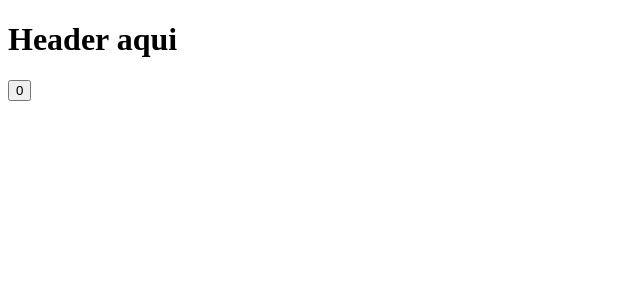
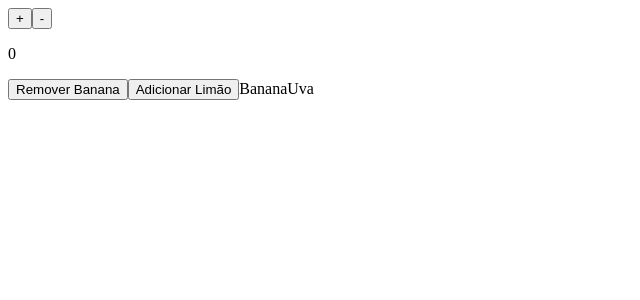
Before and after one commit to anthony-ricardox/react, a React (Vite) app in the folder react/: page / in a window 1280 px wide. Shown: the top 300 px of the page, without its empty margins (0-640 px from the left). Built offline with nearby package versions, Linux system fonts and the light colour scheme.

Commit message:
O useReducer serve para lidarmos com estados que possuam funções fixas responsáveis por modificar o mesmo.

```diff
--- /dev/null
+++ b/react/ex32-useReducer/App.jsx
@@ -0,0 +1,39 @@
+import React from "react";
+import Exemplo from "./Exemplo";
+
+function reducer(state, action) {
+  console.log(action);
+
+  switch (action) {
+    case "aumentar":
+      return state + 1;
+    case "diminuir":
+      return state - 1;
+    default:
+      throw new Error();
+  }
+
+  {
+    /*if(action == 'aumentar'){
+        return state + 1
+    }if(action == 'diminuir'){
+        return state - 1
+    }
+    return new error('Error action não existe')*/
+  }
+}
+const App = () => {
+  const [state, dispatch] = React.useReducer(reducer, 0);
+
+  return (
+    <>
+      <button onClick={() => dispatch("aumentar")}>+</button>
+      <button onClick={() => dispatch("diminuir")}>-</button>
+
+      <p>{state}</p>
+      <Exemplo />
+    </>
+  );
+};
+
+export default App;
--- /dev/null
+++ b/react/ex32-useReducer/Exemplo.jsx
@@ -0,0 +1,29 @@
+import React from "react";
+
+function reducer(state, action) {
+  switch (action.type) {
+    case "remover":
+      return state.filter((item) => item !== action.content);
+    case "adicionar":
+      return [...state, action.content];
+    default:
+      throw new Error();
+  }
+}
+const Exemplo = () => {
+  const [state, dispatch] = React.useReducer(reducer, ["Banana", "Uva"]);
+  return (
+    <div>
+      <button onClick={() => dispatch({ type: "remover", content: "Banana" })}>
+        Remover Banana
+      </button>
+
+      <button onClick={() => dispatch({ type: "adicionar", content: "Limão" })}>
+        Adicionar Limão
+      </button>
+      {state}
+    </div>
+  );
+};
+
+export default Exemplo;
--- a/react/src/main.jsx
+++ b/react/src/main.jsx
@@ -1,5 +1,5 @@
 import { StrictMode } from 'react'
 import { createRoot } from 'react-dom/client'
-import App from '../ex31-React.Memo/App'
+import App from '../ex32-useReducer/App'
 
 createRoot(document.getElementById('root')).render(<App />)
```
